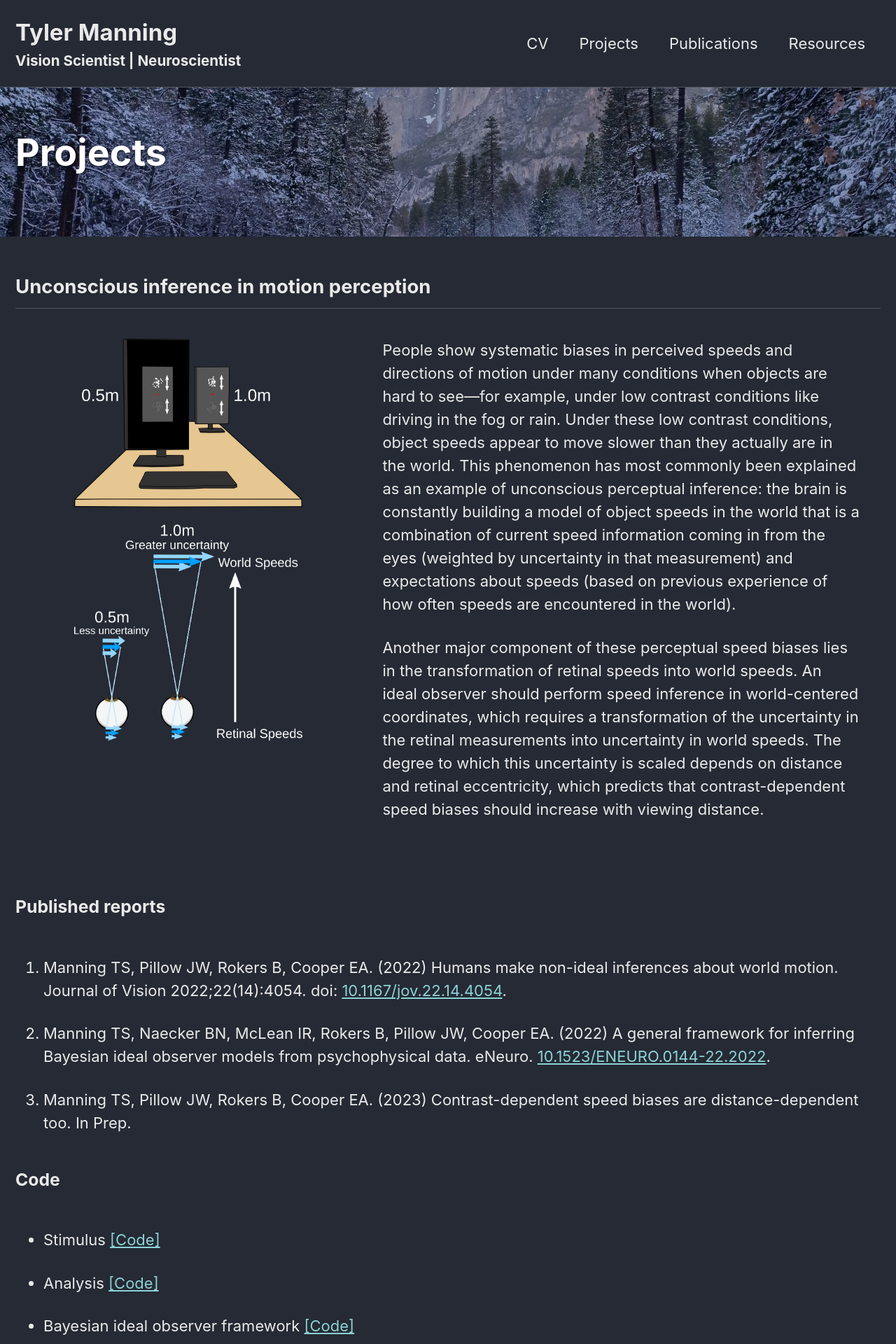
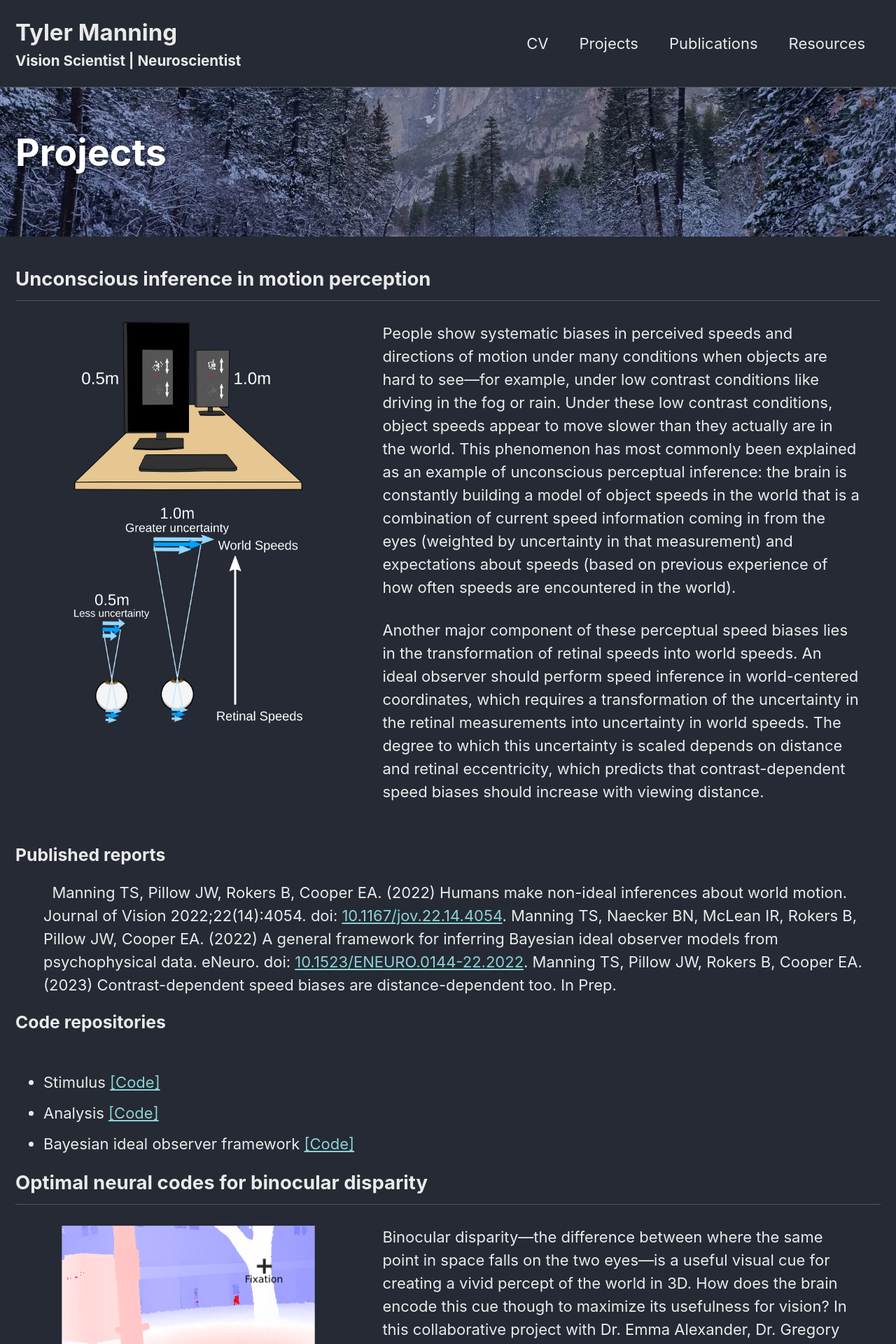
Before and after one commit to tsmanning/tsmanning.github.io, a Jekyll site: the page built from _pages/projects.html, in a window 1280 px wide. Shown: the top 1920 px of the page at 70% size. Built offline with Jekyll 4.4.1, drawn with Linux system fonts in a browser that asks for light colours; cached includes are drawn as plain includes; some of the changed text lies outside the part shown.

Commit message:
updating projects

```diff
--- a/_pages/projects.html
+++ b/_pages/projects.html
@@ -54,6 +54,43 @@ intro:
   max-width: 600px;
   height: auto;
 }
+
+h2 {
+  margin-top: 0em;
+  margin-bottom: 0em;
+}
+
+h3 {
+  margin-top: 0em;
+  margin-bottom: 0em;
+}
+
+#pubs1 li
+{
+  display: inline;
+  list-style: none;
+}
+
+#pubs2 li
+{
+  display: inline;
+  list-style: none;
+}
+
+#pubs3 li
+{
+  display: inline;
+  list-style: none;
+}
+
+<!-- #navigation li a, #navigation li a:link, #navigation li a:visited
+  {
+    display: block;
+    padding: 2px 5px 2px 5px;
+    float: left;
+    margin: 0 5px 0 0;
+  } -->
+
 </style>
 </head>
 
@@ -87,20 +124,20 @@ intro:
 
 <div>
   <h3>Published reports</h3>
-  <ol>
-    <li><p>Manning TS, Pillow JW, Rokers B, Cooper EA. (2022) Humans make non-ideal inferences about world motion.
-    Journal of Vision 2022;22(14):4054. doi: <a href="https://doi.org/10.1167/jov.22.14.4054">10.1167/jov.22.14.4054</a>.</p></li>
-    <li><p>Manning TS, Naecker BN, McLean IR, Rokers B, Pillow JW, Cooper EA. (2022) A general framework for inferring Bayesian ideal observer models from psychophysical data. eNeuro. <a href="https://doi.org/10.1523/ENEURO.0144-22.2022">10.1523/ENEURO.0144-22.2022</a>.</p></li>
-    <li><p>Manning TS, Pillow JW, Rokers B, Cooper EA. (2023) Contrast-dependent speed biases are distance-dependent too. In Prep.</p></li>
+  <ol id="pubs1">
+    <li>Manning TS, Pillow JW, Rokers B, Cooper EA. (2022) Humans make non-ideal inferences about world motion.
+    Journal of Vision 2022;22(14):4054. doi: <a href="https://doi.org/10.1167/jov.22.14.4054">10.1167/jov.22.14.4054</a>.</li>
+    <li>Manning TS, Naecker BN, McLean IR, Rokers B, Pillow JW, Cooper EA. (2022) A general framework for inferring Bayesian ideal observer models from psychophysical data. eNeuro. doi: <a href="https://doi.org/10.1523/ENEURO.0144-22.2022">10.1523/ENEURO.0144-22.2022</a>.</li>
+    <li>Manning TS, Pillow JW, Rokers B, Cooper EA. (2023) Contrast-dependent speed biases are distance-dependent too. In Prep.</li>
   </ol>
 </div>
 
 <div>
-  <h3>Code</h3>
+  <h3>Code repositories</h3>
   <ul>
-    <li><p>Stimulus <a href="https://github.com/tsmanning/priorCoords_ptbCode">[Code]</a></p></li>
-    <li><p>Analysis <a href="https://github.com/tsmanning/priorCoords_analysis">[Code]</a></p></li>
-    <li><p>Bayesian ideal observer framework <a href="https://github.com/tsmanning/bayesIdealObserverMoG">[Code]</a></p></li>
+    <li>Stimulus <a href="https://github.com/tsmanning/priorCoords_ptbCode">[Code]</a></li>
+    <li>Analysis <a href="https://github.com/tsmanning/priorCoords_analysis">[Code]</a></li>
+    <li>Bayesian ideal observer framework <a href="https://github.com/tsmanning/bayesIdealObserverMoG">[Code]</a></li>
   </ul>
 </div>
 
@@ -129,18 +166,18 @@ intro:
 
 <div>
   <h3>Published reports</h3>
-  <ol>
-    <li><p>Manning TS, Alexander E, Cumming BG, DeAngelis GC, Huang X, Cooper EA. (2023) Transformations of sensory
-  information in the brain reflect a changing definition of optimality. <a href="https://tsmanning.github.io/files/Manningetal2023_InfoTransforms.pdf">Preprint.</a></p></li>
-    <li><p>Manning TS, Alexander E, DeAngelis GC, Huang X, Cooper EA. (2021) Role of MT Disparity Tuning
-    Biases in Figure-Ground Segregation. <a href="https://www.abstractsonline.com/pp8/#!/10485/presentation/24967">Poster</a> presented at Society for Neuroscience, Chicago, IL.</p></li>
+  <ol id="pubs2">
+    <li>Manning TS, Alexander E, Cumming BG, DeAngelis GC, Huang X, Cooper EA. (2023) Transformations of sensory
+  information in the brain reflect a changing definition of optimality. <a href="https://tsmanning.github.io/files/Manningetal2023_InfoTransforms.pdf">Preprint.</a></li>
+    <li>Manning TS, Alexander E, DeAngelis GC, Huang X, Cooper EA. (2021) Role of MT Disparity Tuning
+    Biases in Figure-Ground Segregation. <a href="https://www.abstractsonline.com/pp8/#!/10485/presentation/24967">Poster</a> presented at Society for Neuroscience, Chicago, IL.</li>
   </ol>
 </div>
 
 <div>
-  <h3>Code</h3>
+  <h3>Code repositories</h3>
   <ul>
-    <li><p>Analysis <a href="https://github.com/tsmanning/DisparityInfoProject">[Code]</a></p></li>
+    <li>Analysis <a href="https://github.com/tsmanning/DisparityInfoProject">[Code]</a></li>
   </ul>
 </div>
 
@@ -170,16 +207,16 @@ intro:
 
 <div>
   <h3>Published reports</h3>
-  <ol>
-    <li><p>Manning TS, Britten KH. (2019) Retinal stabilization reveals limited influence of extraretinal signals on
-  heading tuning in the medial superior temporal area. J Neurosci. 39 (41) 8064-8078. doi: <a href="https://doi.org/10.1523/JNEUROSCI.0388-19.2019">10.1523/JNEUROSCI.0388-19.2019</a>.</p></li>
+  <ol id="pubs3">
+    <li>Manning TS, Britten KH. (2019) Retinal stabilization reveals limited influence of extraretinal signals on
+  heading tuning in the medial superior temporal area. J Neurosci. 39 (41) 8064-8078. doi: <a href="https://doi.org/10.1523/JNEUROSCI.0388-19.2019">10.1523/JNEUROSCI.0388-19.2019</a>.</li>
   </ol>
 </div>
 
 <div>
-  <h3>Code</h3>
+  <h3>Code repositories</h3>
   <ul>
-    <li><p>Analysis <a href="https://github.com/tsmanning/EfferenceCopyMST">[Code]</a></p></li>
+    <li>Analysis <a href="https://github.com/tsmanning/EfferenceCopyMST">[Code]</a></li>
   </ul>
 </div>
 
```
